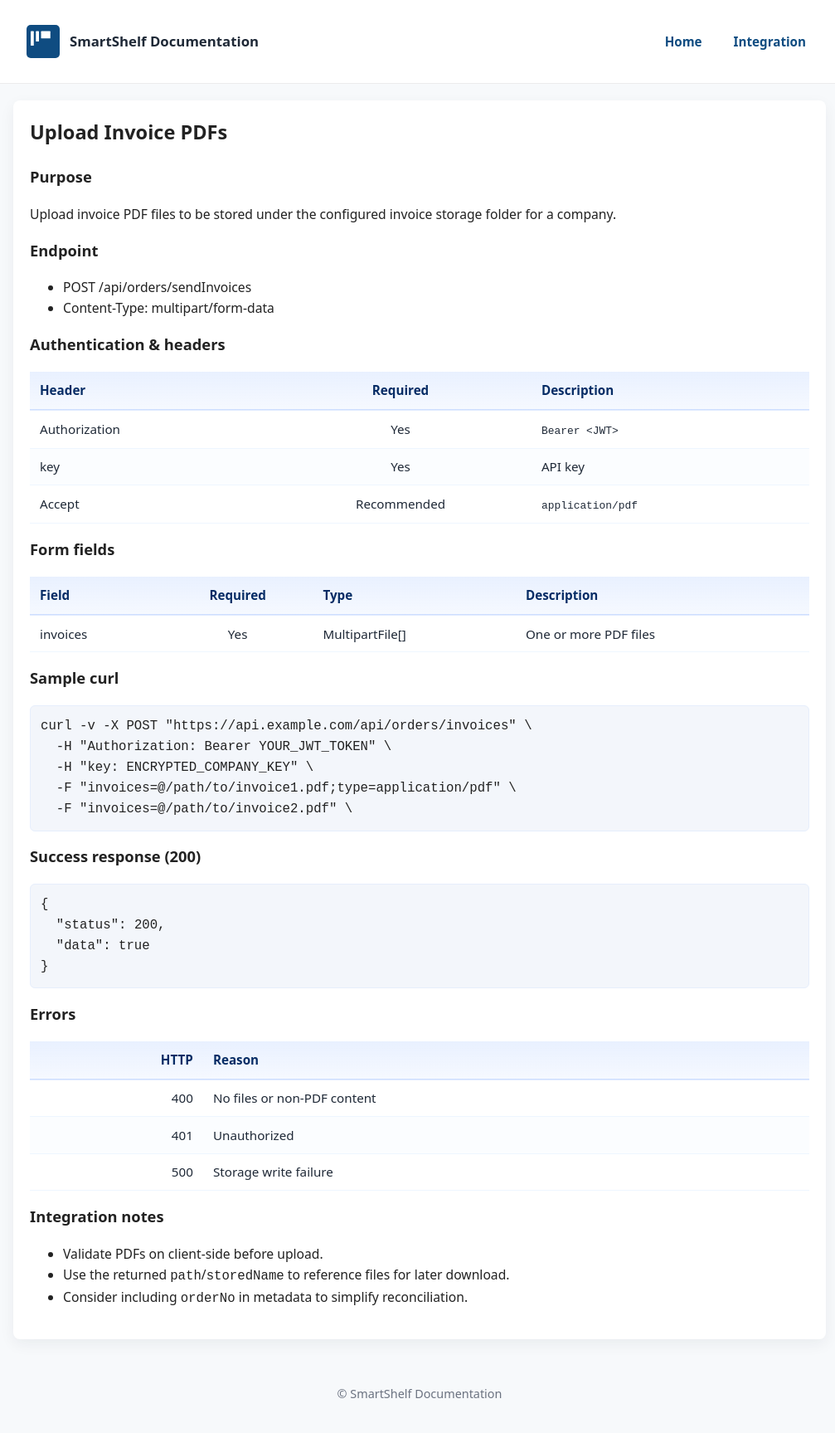
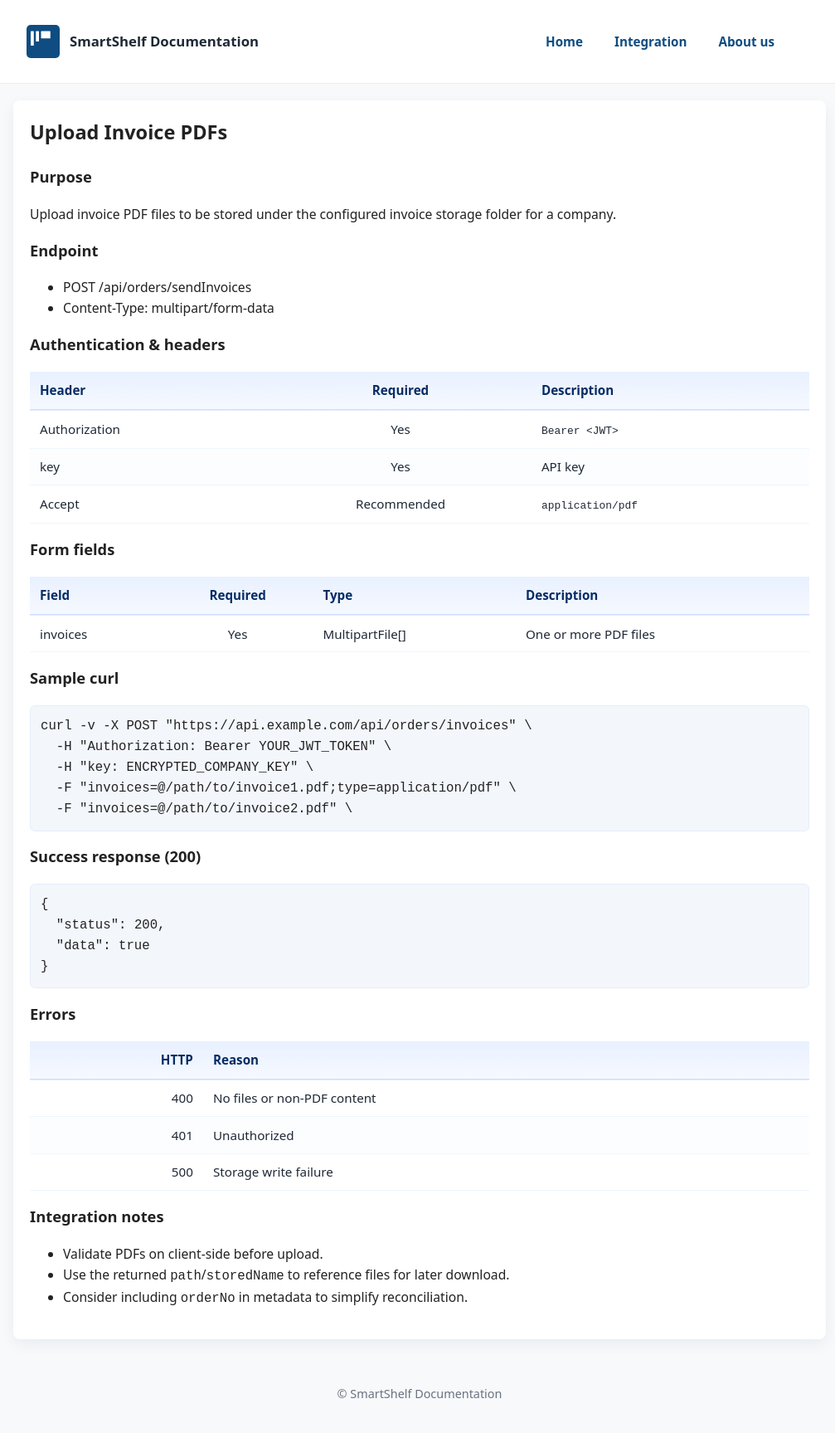
Before and after one commit to compsoftservices2018/publicdocs, a Jekyll site: the page built from integration/upload-invoices.md, in a window 1280 px wide. Shown: the whole page at 83% size, without its empty margins (134-1141 px from the left). Built offline with Jekyll 4.4.1, drawn with Linux system fonts in a browser that asks for light colours.

Commit message:
04/01/2026

```diff
--- a/_config.yml
+++ b/_config.yml
@@ -10,6 +10,12 @@ nav_links:
     url: /index.html
   - title: Integration
     url: /integration/index.html
+  - title: About us
+    url: /aboutus/index.html
+    children:
+      - title: Contact Us
+        url: /contactus/contact.html
+  -
 ---
 nav_links:
 # site-wide navigation used by the layout
```
